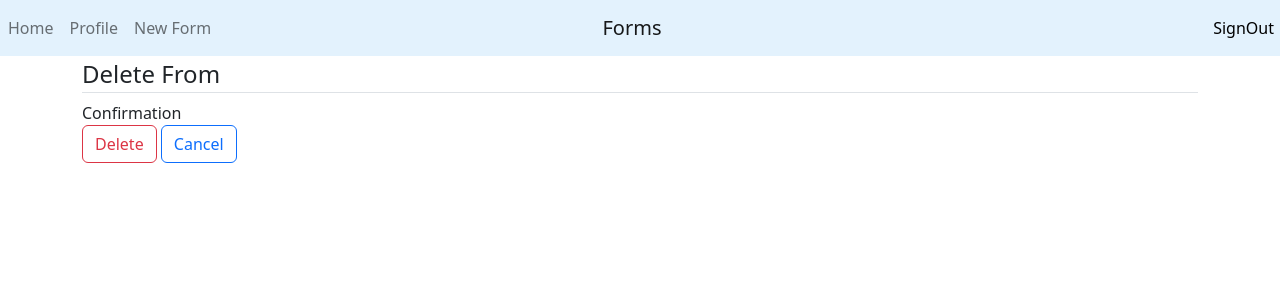
After one commit to AaryaaRam/IITISoC-22-Web21-Google-Form-Clone, a Django app: page /form/10/delete/ in a window 1280 px wide. The commit adds this page. Shown: the top 300 px of the page. Run offline with Django 4.2, Linux system fonts and the light colour scheme; a user stored in the database is signed in; data comes from the database, SQL or seed files in the repository; both versions use the stored data as it was after the commit.

Commit message:
update,delete the card

```diff
--- a/forms/settings.py
+++ b/forms/settings.py
@@ -128,3 +128,7 @@ STATIC_URL = 'static/'
 DEFAULT_AUTO_FIELD = 'django.db.models.BigAutoField'
 
 CRISPY_TEMPLATE_PACK='bootstrap4'
+
+
+#lodinredirectmixin redirects to 'login' so this path is edited to 'signin'
+LOGIN_URL='signin'
--- a/myforms/urls.py
+++ b/myforms/urls.py
@@ -2,11 +2,13 @@ from unicodedata import name
 from xml.etree.ElementInclude import include
 from django.urls import path
 from myforms import views
-from myforms.views import FormOpenView,CreateNewForm
+from myforms.views import FormOpenView,CreateNewForm,UpdateForm,DeleteForm
 
 urlpatterns = [
     path('',views.home,name="form-home"),
     path('profile/',views.about,name="form-profile"),
     path('form/<int:pk>/',FormOpenView.as_view(),name="form-view"),
-    path('form/new/',CreateNewForm.as_view(),name="form-create")
+    path('form/new/',CreateNewForm.as_view(),name="form-create"),
+    path('form/<int:pk>/update/',UpdateForm.as_view(),name="form-update"),
+    path('form/<int:pk>/delete/',DeleteForm.as_view(),name="form-delete")
 ]
--- a/myforms/views.py
+++ b/myforms/views.py
@@ -1,10 +1,11 @@
-from django.views.generic import ListView,DetailView,CreateView,DeleteView
+from django.views.generic import ListView,DetailView,CreateView,UpdateView,DeleteView
 from multiprocessing import context
 from re import template
 from django.http import HttpResponse
 from django.shortcuts import render
 from myforms.models import CreateForm
 from django.contrib.auth.decorators import login_required
+from django.contrib.auth.mixins import LoginRequiredMixin,UserPassesTestMixin
 
 # Create your views here.
 
@@ -25,13 +26,37 @@ class FormList(ListView):
     context_object_name='gform'
     order_by=['date-posted']
 
-class FormOpenView(DetailView):
+class FormOpenView(LoginRequiredMixin,DetailView):
     model=CreateForm
 
-class CreateNewForm(CreateView):
+class CreateNewForm(LoginRequiredMixin,CreateView):
     model=CreateForm
     fields=['name']
 
     def form_valid(self,form):
         form.instance.owner=self.request.user
         return super().form_valid(form)
+
+class UpdateForm(LoginRequiredMixin,UserPassesTestMixin,UpdateView):
+    model=CreateForm
+    fields=['name']
+
+    def form_valid(self,form):
+        form.instance.owner=self.request.user
+        return super().form_valid(form)
+
+    def test_func(self):
+        gform=self.get_object()
+        if self.request.user==gform.owner:
+            return True
+        return False
+
+class DeleteForm(LoginRequiredMixin,UserPassesTestMixin,DeleteView):
+    model=CreateForm
+    success_url='/'
+
+    def test_func(self):
+        gform=self.get_object()
+        if self.request.user==gform.owner:
+            return True
+        return False
--- a/templates/home.html
+++ b/templates/home.html
@@ -16,14 +16,16 @@
     {% endif %}
 
     {% for gform in gforms %}
-
-        <div class="card" style="width: 18rem;">
+    {% comment %} {% if {{gform.owner}}=={{user}} %} {% endcomment %}
+        <div class="card" style="width: 18rem; cursor: pointer;">
             <div class="card-body">
             <h5 class="card-title">{{gform.owner}}</h5>
             <p class="card-text">{{gform.name}}</p>
+            <a href="{% url 'form-view' gform.id %}">View</a>
             </div>
         </div>
 
+    {% comment %} {% endif %} {% endcomment %}
     {% endfor %}
 {% endblock content %}
 
--- /dev/null
+++ b/templates/myforms/createform_confirm_delete.html
@@ -0,0 +1,25 @@
+{% extends 'template.html' %}
+
+{% block title %}
+    Delete
+{% endblock title %}
+
+{% block content %}
+
+<div class="content-section">
+    <form method="post">
+        {% csrf_token %}
+        <fieldset class="form-group">
+            <legend class="border-bottom">
+                Delete From
+            </legend>
+            Confirmation
+        </fieldset>
+        <div class="form-group">
+            <button type="submit" class="btn btn-outline-danger">Delete</button>
+            <a href="{% url 'form-view' object.id %}" class="btn btn-outline-primary">Cancel</a>
+        </div>
+    </form>
+</div>
+
+{% endblock content %}
--- a/templates/myforms/createform_form.html
+++ b/templates/myforms/createform_form.html
@@ -15,7 +15,7 @@
                 {{ form|crispy }}
             </fieldset>
             <div class="form-group">
-                <button type="submit" class="btn btn-outline-info">Create</button>
+                <button type="submit" class="btn btn-outline-info">Continue</button>
             </div>
         </form>
     </div>
--- a/templates/signin.html
+++ b/templates/signin.html
@@ -38,7 +38,7 @@
             </div>
             <div class="border-top pt-2">
                 <small class="text-muted">
-                    Not a Member?<a href="">SignUp</a>
+                    Not a Member?<a href="{% url 'signup' %}">SignUp</a>
                 </small>
             </div>
         </form>
--- a/templates/signup.html
+++ b/templates/signup.html
@@ -23,7 +23,7 @@
             </div>
             <div class="border-top pt-2">
                 <small class="text-muted">
-                    Have an Account?<a href="{url 'signin'}">SignIn</a>
+                    Have an Account?<a href="{% url 'signin' %}">SignIn</a>
                 </small>
             </div>
         </form>
--- a/templates/template.html
+++ b/templates/template.html
@@ -17,6 +17,9 @@
             </li>
             <li class="nav-item">
               <a class="nav-link" href="/profile">Profile</a>
+            </li>
+            <li class="nav-item">
+              <a class="nav-link" href="/form/new">New Form</a>
             </li>
           </ul>
         </div>
```
Also changed, not shown: templates/myforms/createform_detail.html (+7 -0 lines), db.sqlite3.
